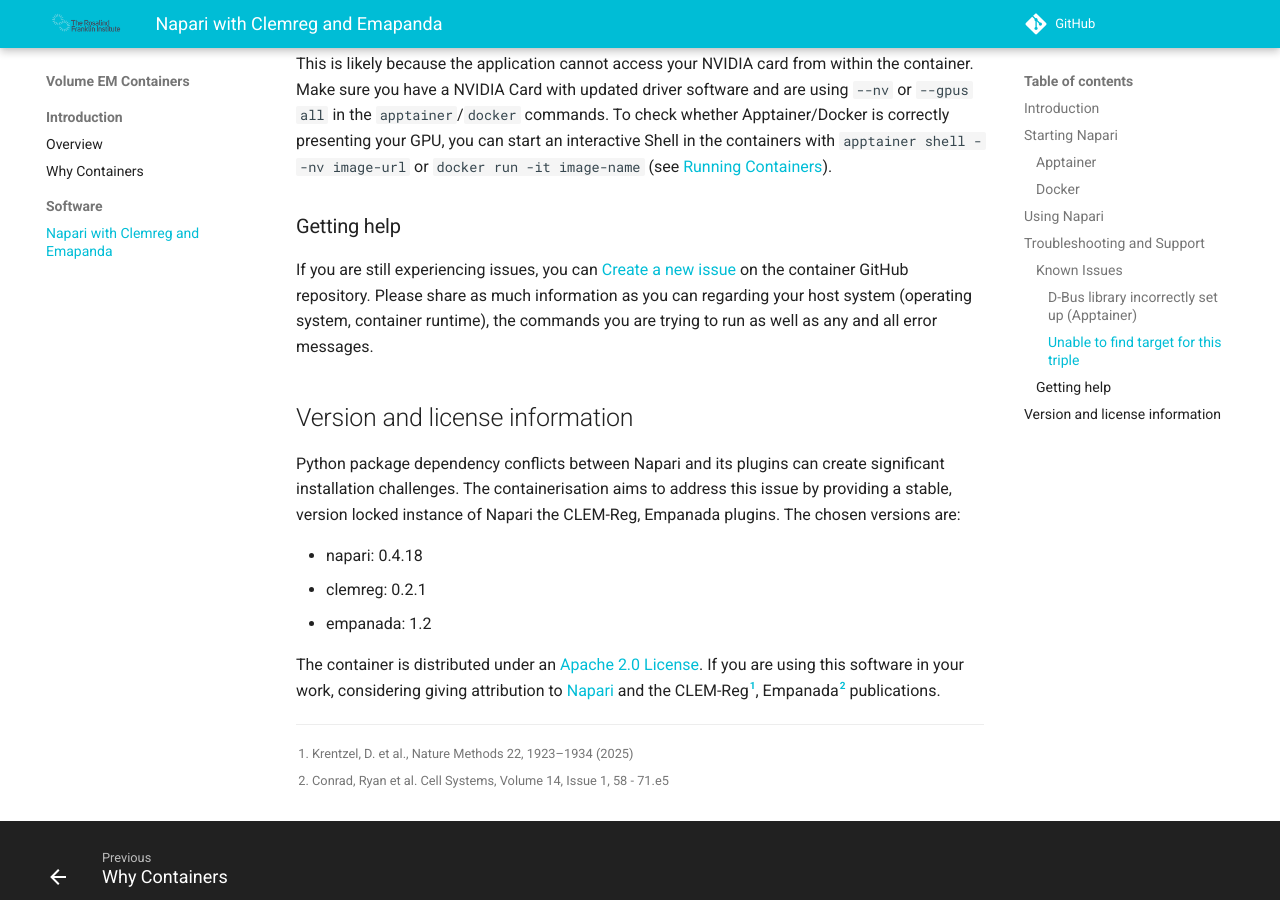
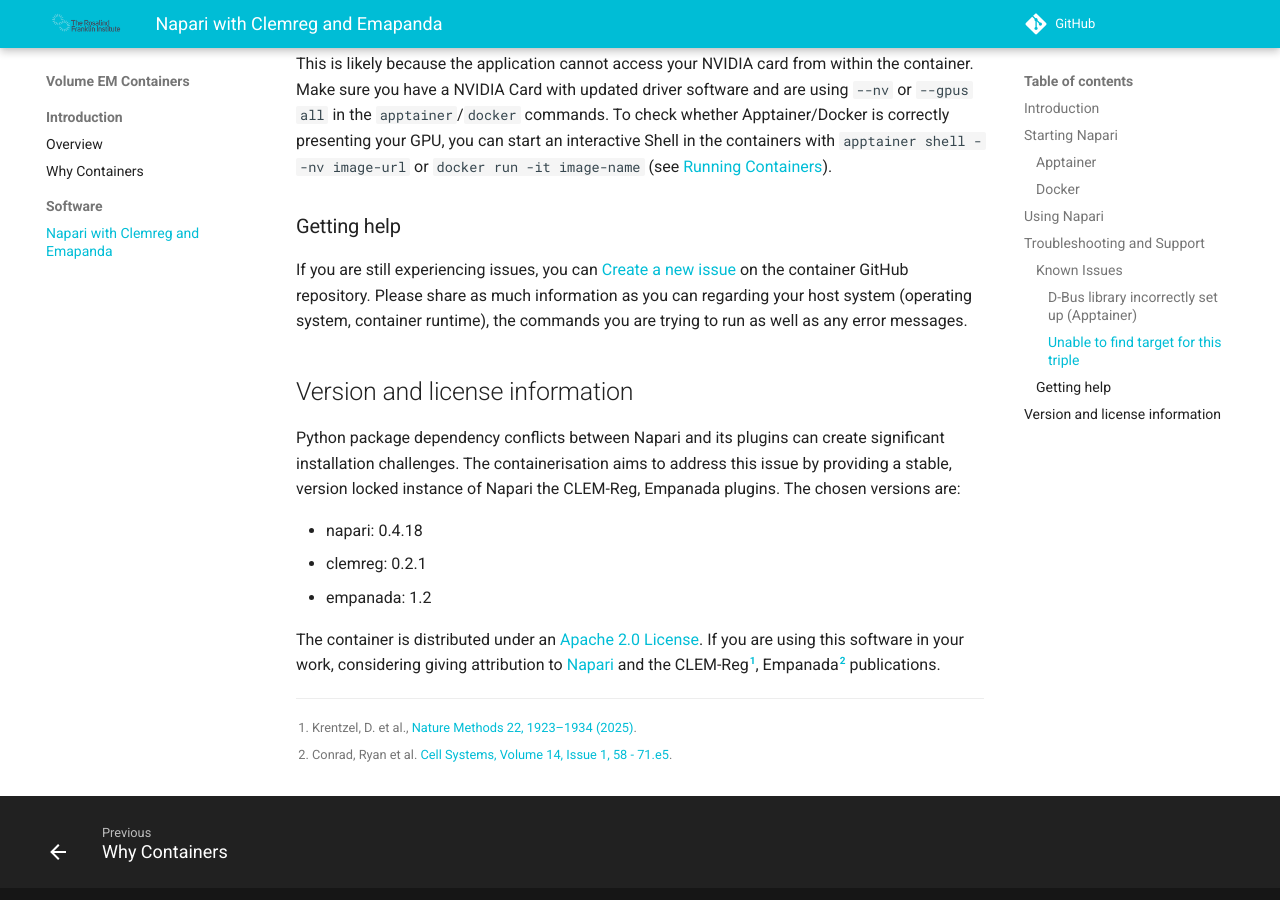
Before and after one commit to rosalindfranklininstitute/volume-em-container-documentation, an MkDocs documentation site: the page built from docs/software/napari.md, in a window 1280 px wide and 900 px high, scrolled down 5086 px. Built offline with MkDocs 1.6.1 and Material for MkDocs 9.7.7, drawn with Linux system fonts in a browser that asks for light colours; comment, search, counter and statistics services are not loaded; some of the changed lines change nothing that is shown; some of the changed text lies outside the part shown.

Commit message:
update napari text and citations

````diff
--- a/docs/software/napari.md
+++ b/docs/software/napari.md
@@ -54,7 +54,8 @@
 A running X server must be accessible on the host. X11 will be present by
 default in most Linux and WSL (Windows Subsystem for Linux) setups, and can
 be made accessible to containers by running `xhost +local:` from the command
-line. MacOS users may use a program such as [XQuartz](https://www.xquartz.org/).
+line (`xhost +` if you are using a remote connection).
+MacOS users may use a program such as [XQuartz](https://www.xquartz.org/).
 The container may then be started with
 ```
 docker run \
@@ -97,7 +98,7 @@
 *The Napari Image Pane with [Sample Data](https://zenodo.org/records/7936982)
 from the CLEM-Reg Paper[^1].*
 
-[^1]: Krentzel, D. et al., Nature Methods 22, 1923–1934 (2025)
+[^1]: Krentzel, D. et al., [Nature Methods 22, 1923–1934 (2025)](https://www.nature.com/articles/s41592-025-02794-0).
 
 The CLEM-Reg and Empanada plugins may be accessed via the *Plugins* menu.
 Selecting a function under either plugin will open a new panel to the right-hand
@@ -160,7 +161,7 @@
 [Create a new issue](https://github.com/rosalindfranklininstitute/napari-clemreg-empanada/issues/new)
 on the container GitHub repository. Please share as much information
 as you can regarding your host system (operating system, container runtime),
-the commands you are trying to run as well as any and all error messages.
+the commands you are trying to run as well as any error messages.
 
 
 ## Version and license information
@@ -178,4 +179,4 @@
 giving attribution to [Napari](https://github.com/napari/napari/blob/main/CITATION.cff)
 and the CLEM-Reg[^1], Empanada[^2] publications.
 
-[^2]: Conrad, Ryan et al. Cell Systems, Volume 14, Issue 1, 58 - 71.e5
+[^2]: Conrad, Ryan et al. [Cell Systems, Volume 14, Issue 1, 58 - 71.e5](https://www.cell.com/cell-systems/fulltext/S2405-4712(22)00494-X).
````
